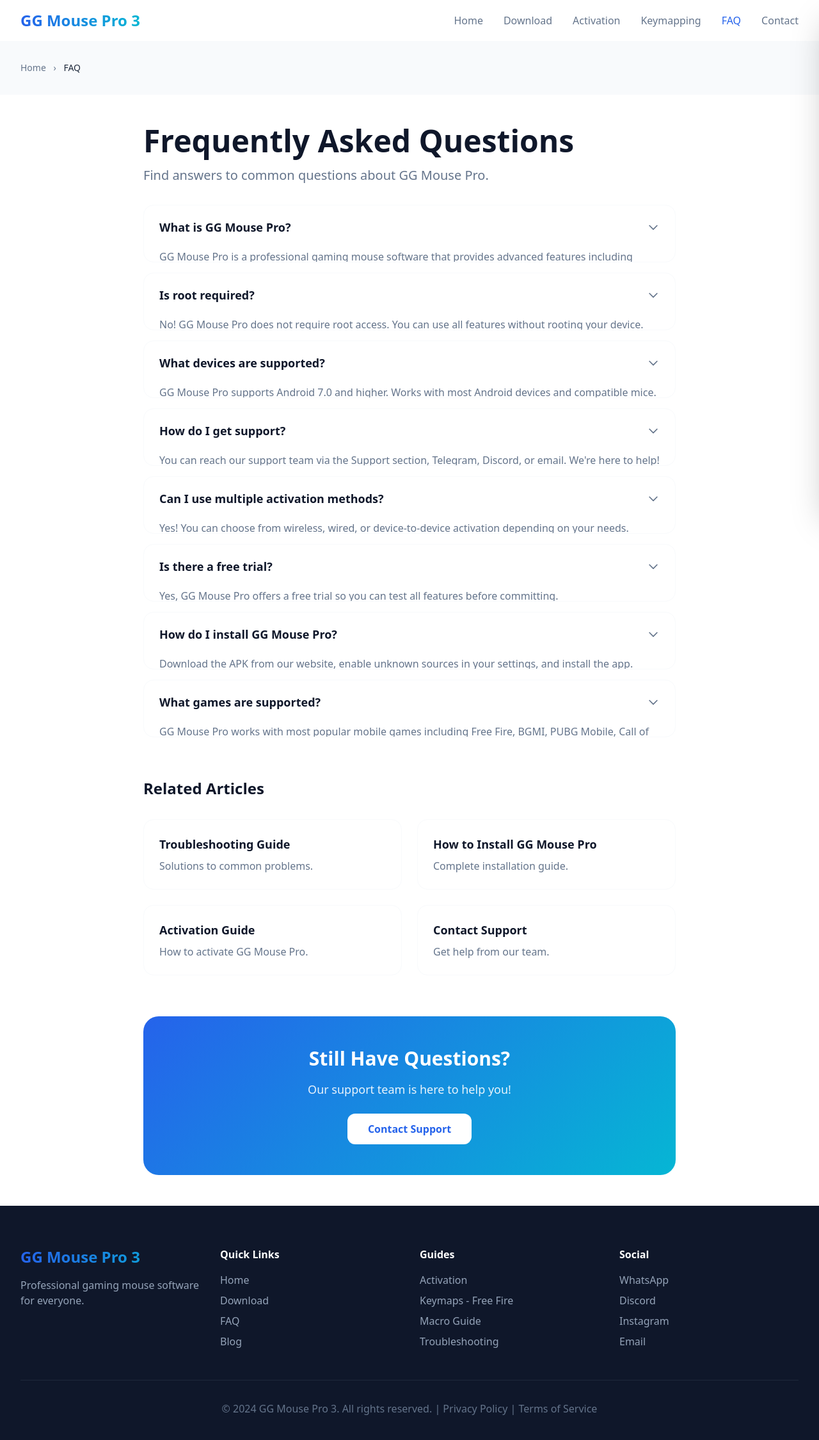
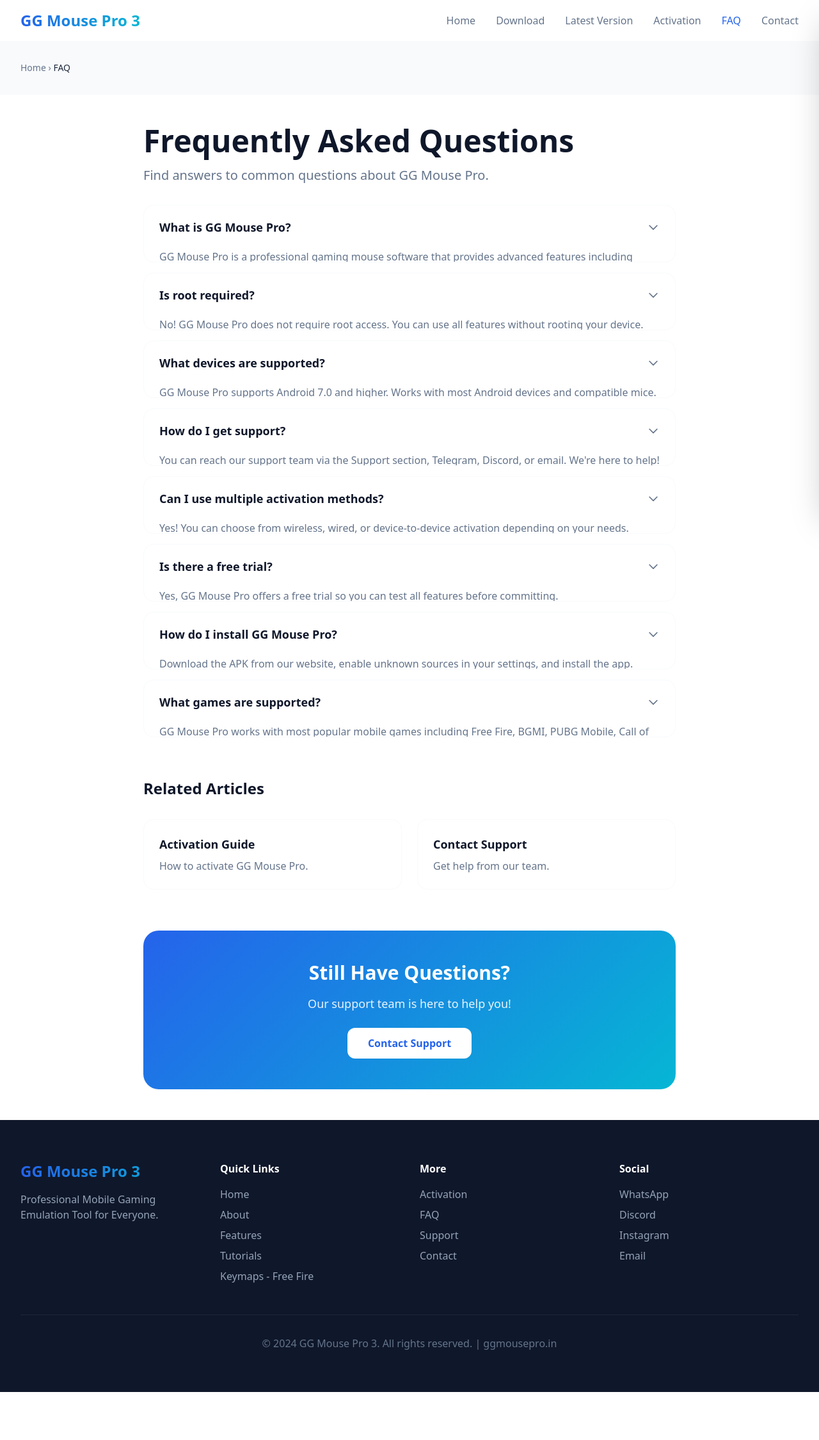
Before and after one commit to KRYZO-MINE/ggmouseproin, a plain HTML site: page faq.html in a window 1280 px wide. Shown: the whole page at 64% size. After the commit the page ends 2175 px from the top, so only its background shows below. Drawn offline with nearby package versions, Linux system fonts and the light colour scheme; a script that the page names is missing.

Commit message:
Update faq.html

```diff
--- a/faq.html
+++ b/faq.html
@@ -339,17 +339,17 @@
     <nav id="navbar" class="fixed top-0 left-0 right-0 z-50 bg-white/90 backdrop-blur-md border-b border-slate-100 transition-all duration-300">
         <div class="max-w-7xl mx-auto px-4 sm:px-6 lg:px-8">
             <div class="flex justify-between items-center h-16">
-                <a href="/" class="text-2xl font-bold bg-gradient-to-r from-primary to-cyan bg-clip-text text-transparent">
+                <a href="index.html" class="text-2xl font-bold bg-gradient-to-r from-primary to-cyan bg-clip-text text-transparent">
                     GG Mouse Pro 3
                 </a>
 
                 <div class="hidden md:flex items-center space-x-8">
-                    <a href="/" class="nav-link text-slate-500 font-medium">Home</a>
-                    <a href="/download" class="nav-link text-slate-500 font-medium">Download</a>
-                    <a href="/activation" class="nav-link text-slate-500 font-medium">Activation</a>
-                    <a href="/keymapping" class="nav-link text-slate-500 font-medium">Keymapping</a>
-                    <a href="/faq" class="nav-link text-primary font-medium">FAQ</a>
-                    <a href="/contact" class="nav-link text-slate-500 font-medium">Contact</a>
+                    <a href="index.html" class="nav-link text-slate-500 font-medium">Home</a>
+                    <a href="download.html" class="nav-link text-slate-500 font-medium">Download</a>
+                    <a href="latest-version.html" class="nav-link text-slate-500 font-medium">Latest Version</a>
+                    <a href="activation.html" class="nav-link text-slate-500 font-medium">Activation</a>
+                    <a href="faq.html" class="nav-link text-primary font-medium">FAQ</a>
+                    <a href="contact.html" class="nav-link text-slate-500 font-medium">Contact</a>
                 </div>
 
                 <button id="menuBtn" class="md:hidden p-2 rounded-lg hover:bg-slate-100" aria-label="Open mobile menu">
@@ -363,7 +363,7 @@
 
     <div id="mobileMenu" class="mobile-menu fixed top-0 right-0 w-72 h-full bg-white shadow-2xl z-50 p-6">
         <div class="flex justify-between items-center mb-8">
-            <a href="/" class="text-xl font-bold bg-gradient-to-r from-primary to-cyan bg-clip-text text-transparent" onclick="closeMenu()">GG Mouse Pro 3</a>
+            <a href="index.html" class="text-xl font-bold bg-gradient-to-r from-primary to-cyan bg-clip-text text-transparent" onclick="closeMenu()">GG Mouse Pro 3</a>
             <button id="closeMenuBtn" class="p-2 rounded-lg hover:bg-slate-100" aria-label="Close mobile menu">
                 <svg class="w-6 h-6" fill="none" stroke="currentColor" viewBox="0 0 24 24" aria-hidden="true">
                     <path stroke-linecap="round" stroke-linejoin="round" stroke-width="2" d="M6 18L18 6M6 6l12 12"/>
@@ -371,12 +371,12 @@
             </button>
         </div>
         <div class="flex flex-col space-y-4">
-            <a href="/" class="mobile-link text-lg font-medium text-slate-500 py-2">Home</a>
-            <a href="/download" class="mobile-link text-lg font-medium text-slate-500 py-2">Download</a>
-            <a href="/activation" class="mobile-link text-lg font-medium text-slate-500 py-2">Activation</a>
-            <a href="/keymapping" class="mobile-link text-lg font-medium text-slate-500 py-2">Keymapping</a>
-            <a href="/faq" class="mobile-link text-lg font-medium text-primary py-2">FAQ</a>
-            <a href="/contact" class="mobile-link text-lg font-medium text-slate-500 py-2">Contact</a>
+            <a href="index.html" class="mobile-link text-lg font-medium text-slate-500 py-2">Home</a>
+            <a href="download.html" class="mobile-link text-lg font-medium text-slate-500 py-2">Download</a>
+            <a href="latest-version.html" class="mobile-link text-lg font-medium text-slate-500 py-2">Latest Version</a>
+            <a href="activation.html" class="mobile-link text-lg font-medium text-slate-500 py-2">Activation</a>
+            <a href="faq.html" class="mobile-link text-lg font-medium text-primary py-2">FAQ</a>
+            <a href="contact.html" class="mobile-link text-lg font-medium text-slate-500 py-2">Contact</a>
         </div>
     </div>
 
@@ -387,9 +387,7 @@
         <div class="pt-24 pb-8 bg-slate-50">
             <div class="max-w-7xl mx-auto px-4 sm:px-6 lg:px-8">
                 <nav class="text-sm text-slate-500">
-                    <a href="/" class="hover:text-primary">Home</a>
-                    <span class="mx-2">›</span>
-                    <span class="text-slate-800">FAQ</span>
+                    <a href="index.html" class="hover:text-primary">Home</a> › <span class="text-slate-800">FAQ</span>
                 </nav>
             </div>
         </div>
@@ -505,19 +503,11 @@
                 <div class="mt-16">
                     <h2 class="text-2xl font-bold mb-8">Related Articles</h2>
                     <div class="grid md:grid-cols-2 gap-6">
-                        <a href="/troubleshooting" class="card-hover bg-white border border-slate-100 rounded-2xl p-6 block">
-                            <h3 class="text-lg font-semibold mb-2">Troubleshooting Guide</h3>
-                            <p class="text-slate-500">Solutions to common problems.</p>
-                        </a>
-                        <a href="/how-to-install" class="card-hover bg-white border border-slate-100 rounded-2xl p-6 block">
-                            <h3 class="text-lg font-semibold mb-2">How to Install GG Mouse Pro</h3>
-                            <p class="text-slate-500">Complete installation guide.</p>
-                        </a>
-                        <a href="/activation" class="card-hover bg-white border border-slate-100 rounded-2xl p-6 block">
+                        <a href="activation.html" class="card-hover bg-white border border-slate-100 rounded-2xl p-6 block">
                             <h3 class="text-lg font-semibold mb-2">Activation Guide</h3>
                             <p class="text-slate-500">How to activate GG Mouse Pro.</p>
                         </a>
-                        <a href="/contact" class="card-hover bg-white border border-slate-100 rounded-2xl p-6 block">
+                        <a href="contact.html" class="card-hover bg-white border border-slate-100 rounded-2xl p-6 block">
                             <h3 class="text-lg font-semibold mb-2">Contact Support</h3>
                             <p class="text-slate-500">Get help from our team.</p>
                         </a>
@@ -528,7 +518,7 @@
                 <div class="mt-16 hero-gradient rounded-3xl p-8 md:p-12 text-white text-center">
                     <h2 class="text-3xl font-bold mb-4">Still Have Questions?</h2>
                     <p class="text-lg mb-6 opacity-90">Our support team is here to help you!</p>
-                    <a href="/contact" class="inline-block bg-white text-primary px-8 py-3 rounded-xl font-semibold hover:bg-slate-100 transition">
+                    <a href="contact.html" class="inline-block bg-white text-primary px-8 py-3 rounded-xl font-semibold hover:bg-slate-100 transition">
                         Contact Support
                     </a>
                 </div>
@@ -541,24 +531,25 @@
             <div class="grid md:grid-cols-4 gap-8 mb-12">
                 <div>
                     <h3 class="text-2xl font-bold bg-gradient-to-r from-primary to-cyan bg-clip-text text-transparent mb-4">GG Mouse Pro 3</h3>
-                    <p class="text-slate-400">Professional gaming mouse software for everyone.</p>
+                    <p class="text-slate-400">Professional Mobile Gaming Emulation Tool for Everyone.</p>
                 </div>
                 <div>
                     <h4 class="font-bold mb-4">Quick Links</h4>
                     <ul class="space-y-2 text-slate-400">
-                        <li><a href="/" class="hover:text-white transition">Home</a></li>
-                        <li><a href="/download" class="hover:text-white transition">Download</a></li>
-                        <li><a href="/faq" class="hover:text-white transition">FAQ</a></li>
-                        <li><a href="/blog" class="hover:text-white transition">Blog</a></li>
+                        <li><a href="index.html" class="hover:text-white transition">Home</a></li>
+                        <li><a href="index.html#about" class="hover:text-white transition">About</a></li>
+                        <li><a href="index.html#features" class="hover:text-white transition">Features</a></li>
+                        <li><a href="index.html#tutorials" class="hover:text-white transition">Tutorials</a></li>
+                        <li><a href="Free-Fire/Keymapping.html" class="hover:text-white transition">Keymaps - Free Fire</a></li>
                     </ul>
                 </div>
                 <div>
-                    <h4 class="font-bold mb-4">Guides</h4>
+                    <h4 class="font-bold mb-4">More</h4>
                     <ul class="space-y-2 text-slate-400">
-                        <li><a href="/activation" class="hover:text-white transition">Activation</a></li>
-                        <li><a href="/Free-Fire/Keymapping.html" class="hover:text-white transition">Keymaps - Free Fire</a></li>
-                        <li><a href="/macro-guide" class="hover:text-white transition">Macro Guide</a></li>
-                        <li><a href="/troubleshooting" class="hover:text-white transition">Troubleshooting</a></li>
+                        <li><a href="index.html#activation" class="hover:text-white transition">Activation</a></li>
+                        <li><a href="faq.html" class="hover:text-white transition">FAQ</a></li>
+                        <li><a href="index.html#support" class="hover:text-white transition">Support</a></li>
+                        <li><a href="contact.html" class="hover:text-white transition">Contact</a></li>
                     </ul>
                 </div>
                 <div>
@@ -572,16 +563,18 @@
                 </div>
             </div>
             <div class="border-t border-slate-800 pt-8 text-center text-slate-500">
-                <p>&copy; 2024 GG Mouse Pro 3. All rights reserved. | <a href="/privacy-policy" class="hover:text-white">Privacy Policy</a> | <a href="/terms" class="hover:text-white">Terms of Service</a></p>
+                <p>&copy; 2024 GG Mouse Pro 3. All rights reserved. | ggmousepro.in</p>
             </div>
         </div>
     </footer>
 
-    <button id="backToTop" class="fixed bottom-8 right-8 w-12 h-12 hero-gradient rounded-full flex items-center justify-center shadow-lg opacity-0 invisible transition-all duration-300 hover:scale-110" aria-label="Back to top">
+    <button id="backToTop" class="fixed bottom-8 left-8 w-12 h-12 hero-gradient rounded-full flex items-center justify-center shadow-lg opacity-0 invisible transition-all duration-300 hover:scale-110" aria-label="Back to top">
         <svg class="w-6 h-6 text-white" fill="none" stroke="currentColor" viewBox="0 0 24 24" aria-hidden="true">
             <path stroke-linecap="round" stroke-linejoin="round" stroke-width="2" d="M5 10l7-7m0 0l7 7m-7-7v18"/>
         </svg>
     </button>
+
+    <script>window.$zoho=window.$zoho || {};$zoho.salesiq=$zoho.salesiq||{ready:function(){}}</script><script id="zsiqscript" src="https://salesiq.zohopublic.com/widget?wc=siqfb73cc5e9eba99da6f3942e8588f30d8c8bc2632a93fa9a7834ab534f33c202b" defer></script>
 
     <script>
         const menuBtn = document.getElementById('menuBtn');
```
